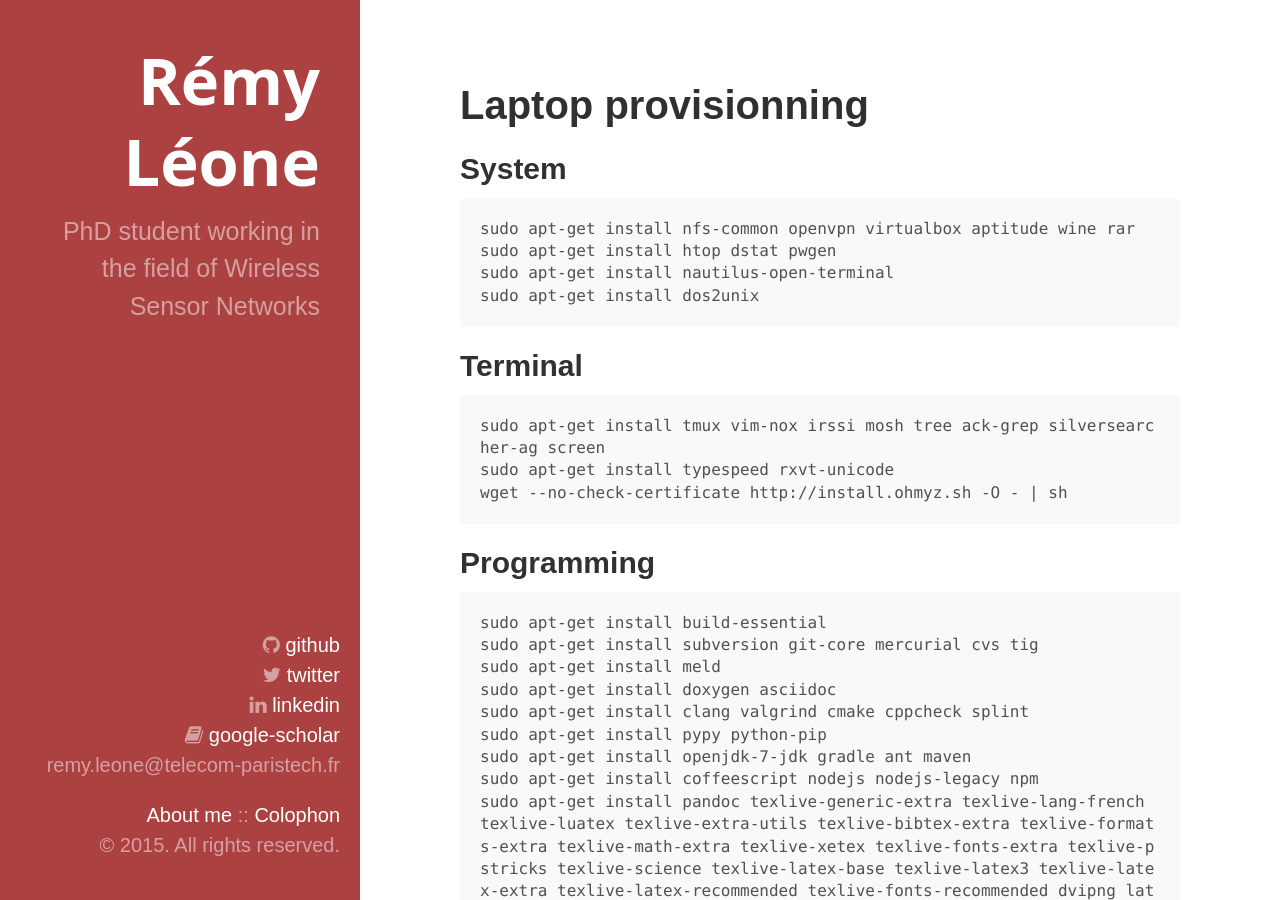
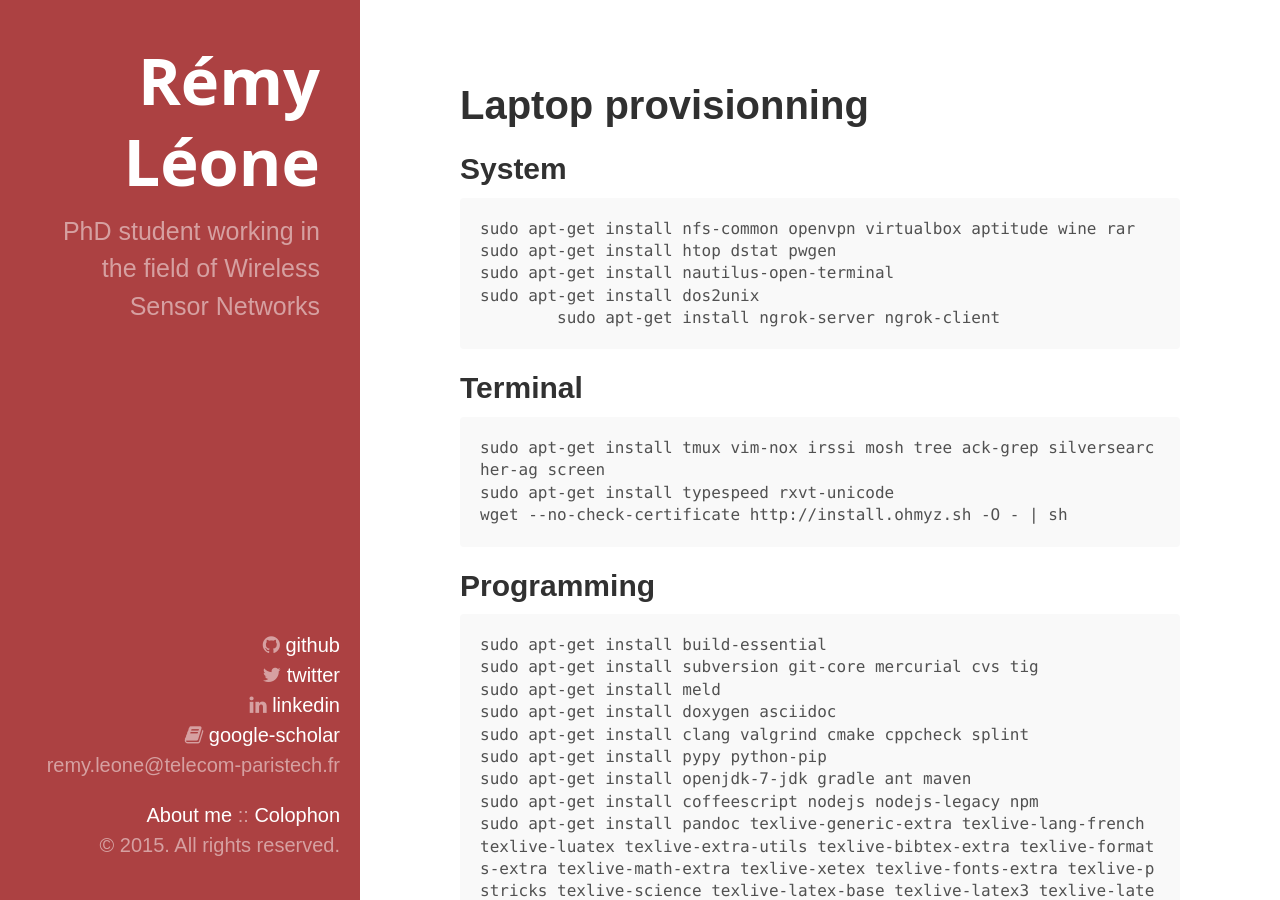
Before and after one commit to remyleone/remyleone.github.io, a Jekyll site: the page built from packages.md, in a window 1280 px wide and 900 px high. Built offline with Jekyll 4.4.1, drawn with Linux system fonts in a browser that asks for light colours; nearby versions of some CDN libraries.

Commit message:
Add ngrok

```diff
--- a/packages.md
+++ b/packages.md
@@ -10,6 +10,7 @@ System
 	sudo apt-get install htop dstat pwgen
 	sudo apt-get install nautilus-open-terminal
 	sudo apt-get install dos2unix
+ 	sudo apt-get install ngrok-server ngrok-client
 
 Terminal
 --------
```
